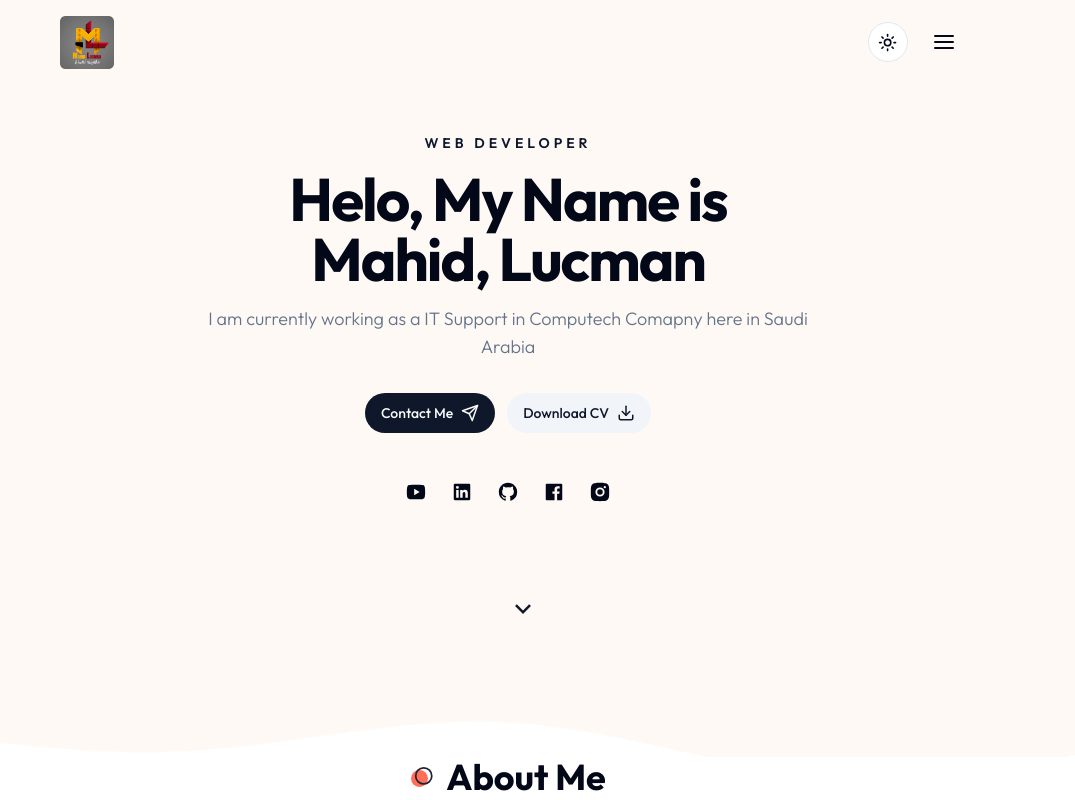
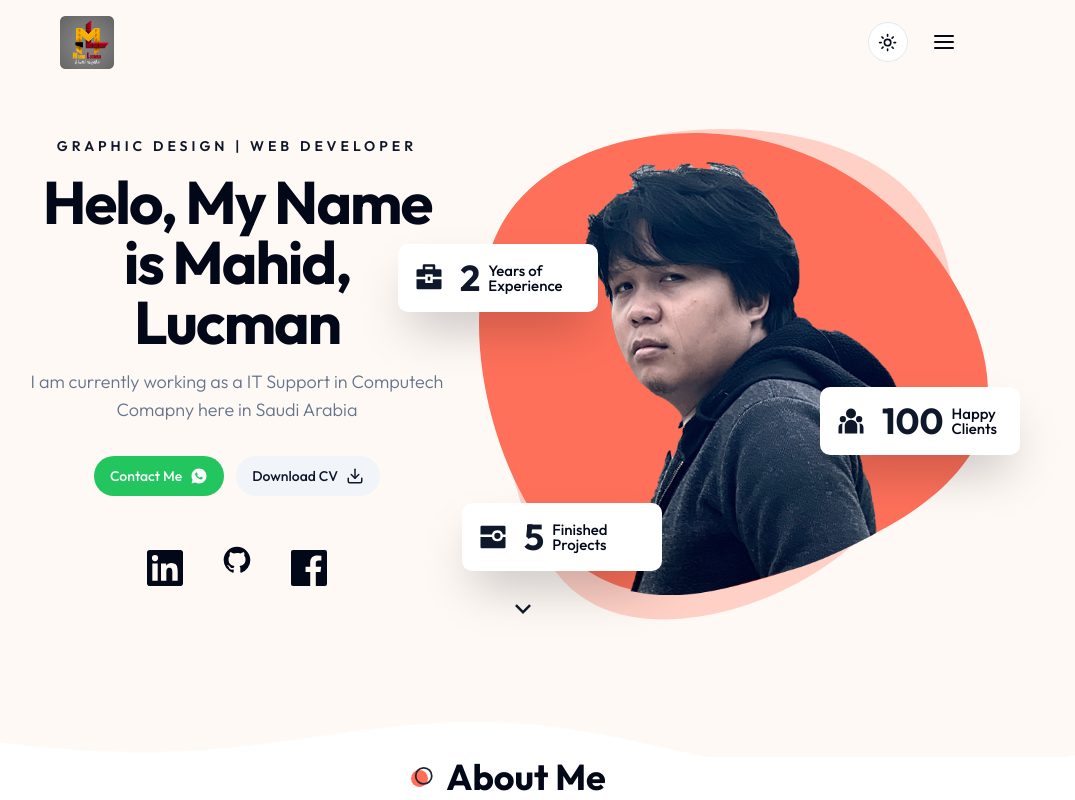
Before and after one commit to lucmanm/nextjs_my_profile_app, a Next.js app: page / in a window 1280 px wide. Shown: the top 800 px of the page, without its empty margins (132-1207 px from the left). Built offline with nearby package versions, Linux system fonts and the light colour scheme.

Commit message:
update and changes

```diff
--- a/components/about.tsx
+++ b/components/about.tsx
@@ -85,13 +85,13 @@ const qualificationData: QualificaitonsType[] = [
     data: [
       {
         company: "Computech Company",
-        role: "IT Executive",
+        role: "IT Executive Support",
         years: "2015 - Current",
       },
       {
-        company: "Carmen National High School",
-        role: "High School",
-        years: "2006-2009",
+        company: "IT Support",
+        role: "Asia Pacific, Technical Skills Development Center Inc.",
+        years: "2013-2014",
       },
     ],
   },
@@ -171,10 +171,7 @@ const AboutSection = () => {
           {/* TODO: Bug on My Journy data */}
           <div className="flex-1">
             <Tabs defaultValue="skills">
-              <TabsList
-
-                className=" xl:bg-white p-1  rounded-[30px] dark:md:bg-secondary w-full xl:grid-cols-3 xl:max-w-[520px] xl:border dark:border-none h-[48px]"
-              >
+              <TabsList className=" xl:bg-white p-1  rounded-[30px] dark:md:bg-secondary w-full xl:grid-cols-3 xl:max-w-[520px] xl:border dark:border-none h-[48px]">
                 <TabsTrigger
                   className="rounded-full text-base h-[48px] w-full"
                   value="personal"
@@ -196,19 +193,6 @@ const AboutSection = () => {
               </TabsList>
               <div className="text-lg mt-12 xl:mt-8">
                 <TabsContent value="personal">
-                  <div className="text-center xl:text-left">
-                    <h3 className="h3 mb-4">
-                      Lorem ipsum, dolor sit amet consectetur adipisicing elit.
-                      Amet vero tenetur ratione aperiam, officiis, .
-                    </h3>
-                    <p className="subtitle max-w-xl mx-auto xl:mx-0">
-                      Lorem ipsum dolor sit amet consectetur, adipisicing elit.
-                      Quas aspernatur ullam excepturi deserunt laborum,
-                      similique officiis animi deleniti nostrum, ab minima iure
-                      nisi qui vel accusamus hic ipsa sunt cumque.
-                    </p>
-                  </div>
-
                   <div className="grid xl:grid-cols-2 gap-4 mb-12 left">
                     {infoData.map(({ icon, text }) => (
                       <div
@@ -223,7 +207,7 @@ const AboutSection = () => {
                   <div className="flex flex-col gap-y-2">
                     <div className="text-primary">Language Skills</div>
                     <div className="border-b border-border" />
-                    <div>English, Filipino</div>
+                    <div>English, Filipino, Arabic</div>
                   </div>
                 </TabsContent>
                 <TabsContent value="qualificaitons">
--- a/components/hero.tsx
+++ b/components/hero.tsx
@@ -1,6 +1,6 @@
 import Link from "next/link";
 import React from "react";
-import { RiArrowDownSLine, RiBriefcase4Fill, RiProjectorFill, RiTeamFill } from "react-icons/ri";
+import { RiArrowDownSLine, RiBriefcase4Fill, RiProjectorFill, RiTeamFill, RiWhatsappFill } from "react-icons/ri";
 import { Button } from "./ui/button";
 import { Download, Send } from "lucide-react";
 import Social from "./social";
@@ -12,10 +12,10 @@ const Hero = (props: Props) => {
   return (
     <section className="py-12 xl:py-24 h-[84vh] xl:pt-28 bg-hero bg-no-repeat bg-cover dark:bg-none">
       <div className="container max-auto">
-        <div className="flex justify-between gap-x-8">
+        <div className="flex flex-col lg:flex-row justify-between gap-x-8">
           <div className="flex max-w-[600px] flex-col justify-center mx-auto xl:mx-0 text-center xl:text-left">
             <div className="text-sm uppercase font-semibold mb-4 text-primary tracking-[4px]">
-              Web Developer
+              Graphic Design | Web Developer
             </div>
             <h1 className="h1 mb-4">Helo, My Name is Mahid, Lucman</h1>
             <p className="subtitle max-w-[490] mx-auto xl:mx-0">
@@ -24,9 +24,9 @@ const Hero = (props: Props) => {
             </p>
             {/* buttons */}
             <div className="flex  gap-y-3 md:flex-row gap-x-3 mx-auto xl:mx-0 mb-12">
-              <Link href="">
-                <Button className="gap-x-2">
-                  Contact Me <Send size={18} />
+              <Link href="https://wa.me/00966552449592">
+                <Button className="gap-x-2 bg-green-500">
+                  Contact Me <RiWhatsappFill size={18} />
                 </Button>
               </Link>
               <Link href="">
@@ -43,7 +43,7 @@ const Hero = (props: Props) => {
             />
           </div>
           {/* Image */}
-          <div className="hidden xl:flex relative">
+          <div className="xl:flex relative">
             {/* Badge Experince */}
             <Badge
               containerStyles="absolute top-[24%] -left-[5rem]  "
@@ -67,7 +67,7 @@ const Hero = (props: Props) => {
             />
             <div className="bg-hero_shape2_light dark:bg-hero_shape2_dark w-[500px] bg-no-repeat absolute -top-1 -right-2 h-[500px]" />
             <DivImg
-              containerStyles="bg-hero_shape w-[510px] h-[462px] bg-no-repeat relative bg-bottom"
+              containerStyles="bg-hero_shape w-[510px] h-[462px] bg-no-repeat relative bg-bottom "
               imgSrc="/hero/MySelftwo.png"
             />
           </div>
--- a/components/social.tsx
+++ b/components/social.tsx
@@ -4,17 +4,13 @@ import React, { FC, ReactNode } from "react";
 import {
   RiFacebookBoxFill,
   RiGithubFill,
-  RiInstagramFill,
   RiLinkedinBoxFill,
-  RiYoutubeFill,
 } from "react-icons/ri";
 
 const icons = [
-  { url: "/youtube.com", name: <RiYoutubeFill /> },
-  { url: "/LinkedIn", name: <RiLinkedinBoxFill /> },
-  { url: "/Github", name: <RiGithubFill /> },
-  { url: "/Facebook", name: <RiFacebookBoxFill /> },
-  { url: "/Instagram", name: <RiInstagramFill /> },
+  { url: "www.linkedin.com/in/lucmanm", name: <RiLinkedinBoxFill className="h-8 w-8 lg:h-12 lg:w-12 hover:text-blue-950" /> },
+  { url: "https://github.com/lucmanm/", name: <RiGithubFill className="h-8 w-8 selection:lg:h-12 lg:w-12 hover:text-blue-950"/> },
+  { url: "https://www.facebook.com/normadz22", name: <RiFacebookBoxFill className="h-8 w-8 lg:h-12 lg:w-12 hover:text-blue-950"/> },
 ];
 
 type IconsProps = {
```
